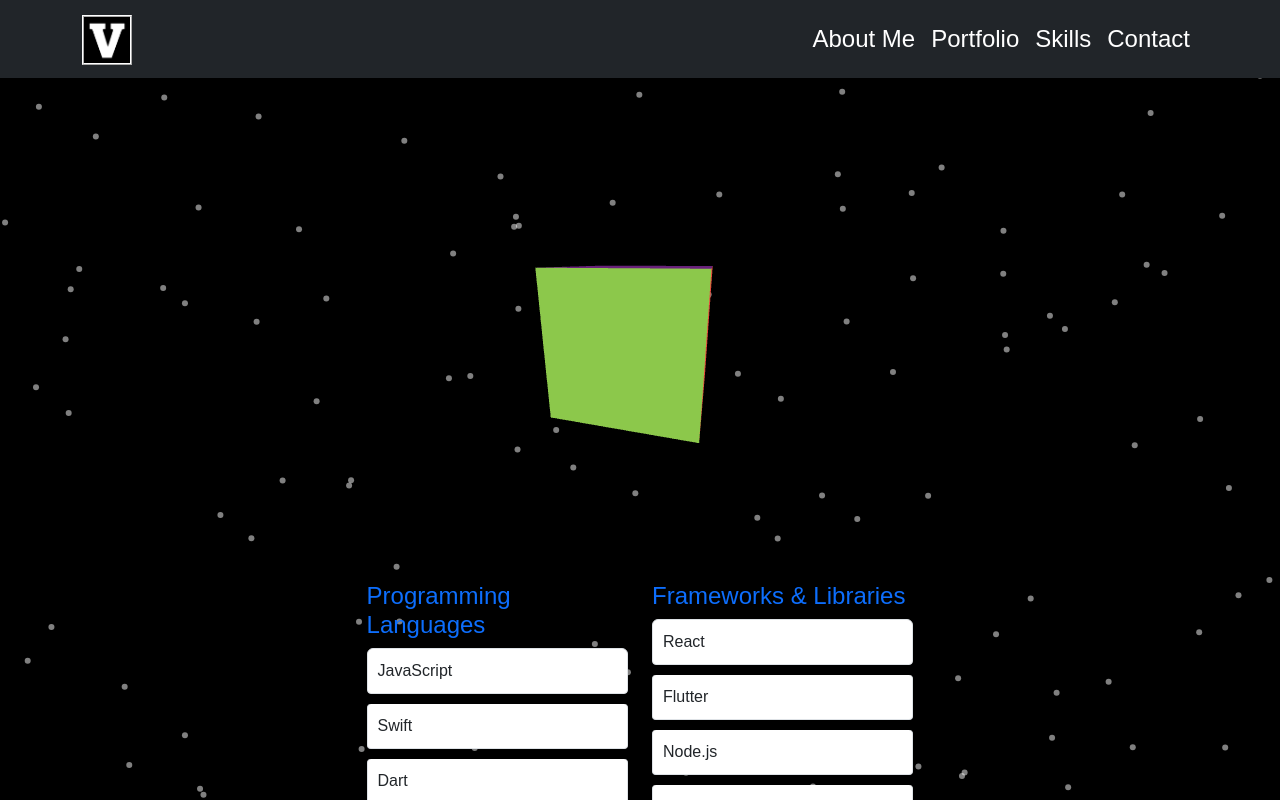
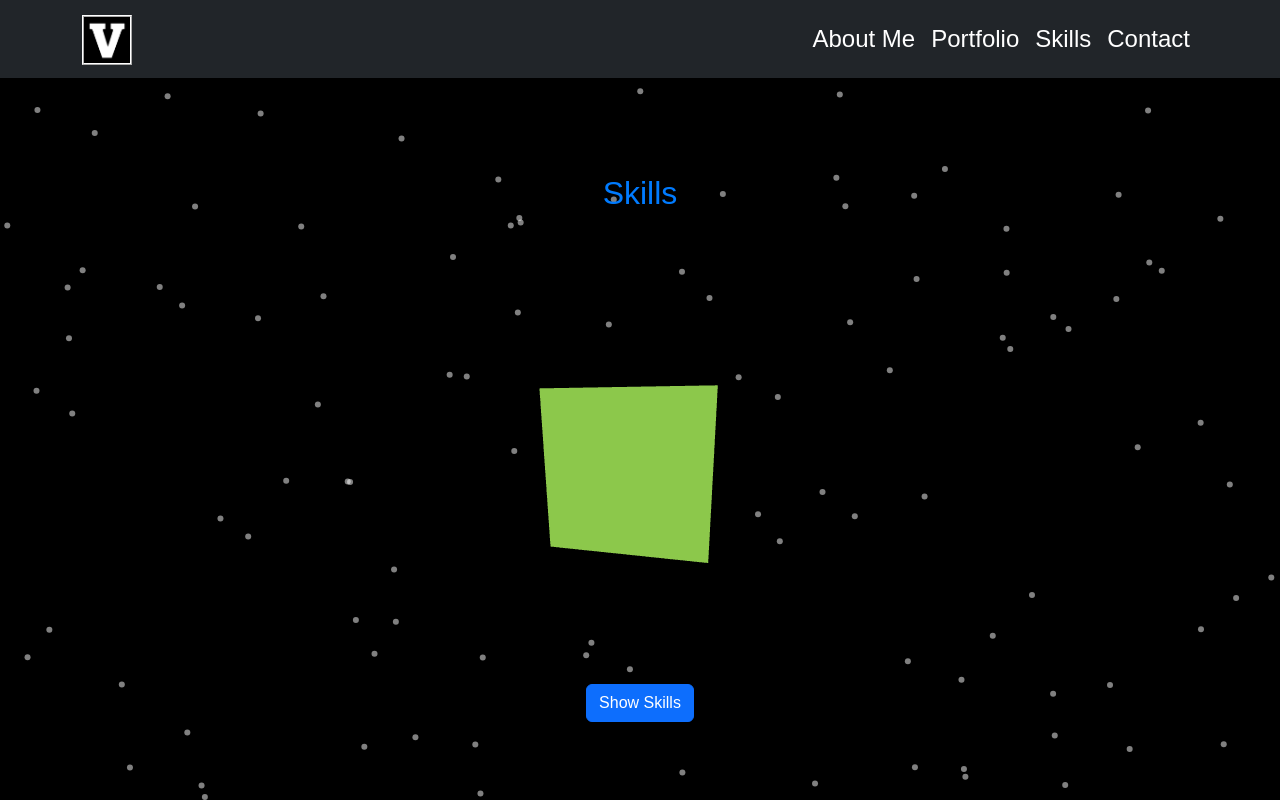
Before and after one commit to AngelVaPa/PortfolioWebsiteV2, a React (Vite) app: page /skills in a window 1280 px wide. Shown: the top 800 px of the page. Built offline with nearby package versions, Linux system fonts and the light colour scheme.

Commit message:
Update Skills.jsx

```diff
--- a/src/components/Skills.jsx
+++ b/src/components/Skills.jsx
@@ -1,15 +1,32 @@
 // eslint-disable-next-line no-unused-vars
-import React from "react";
+import React, { useState } from "react";
 import RubikCube3D from './RubikCube3D';
-import "../css/Skills.css"
+import "../css/Skills.css";
 
 const Skills = () => {
+  const [showSkills, setShowSkills] = useState(false); // Estado para controlar la visibilidad de las habilidades
+
+  const handleShowSkills = () => {
+    setShowSkills(true); // Cambia el estado a verdadero al hacer clic
+  };
+
   return (
     <section id="skills" className="py-5 bg-light">
-      <div className="container d-flex flex-column align-items-center justify-content-center" style={{ minHeight: '80vh' }}>
+      <div className="container d-flex flex-column align-items-center justify-content-center" style={{ minHeight: '100vh', position: 'relative', zIndex: 2 }}>
+        {!showSkills && (
+          <>
             <h2 className="text-center mb-5">Skills</h2>
             <RubikCube3D />
+            <button
+              className="btn btn-primary mt-4"
+              onClick={handleShowSkills}
+            >
+              Show Skills
+            </button>
+          </>
+        )}
 
+        {showSkills && (
           <div className="row mt-5">
             {/* Programming Languages */}
             <div className="col-lg-6 mb-4">
@@ -34,9 +51,7 @@ const Skills = () => {
                 <li className="list-group-item">Bootstrap</li>
               </ul>
             </div>
-        </div>
 
-        <div className="row">
             {/* Tools */}
             <div className="col-lg-6 mb-4">
               <h4 className="text-primary">Tools</h4>
@@ -59,6 +74,7 @@ const Skills = () => {
               </ul>
             </div>
           </div>
+        )}
       </div>
     </section>
   );
```
Lines whose indentation alone changed are shown as unchanged.
